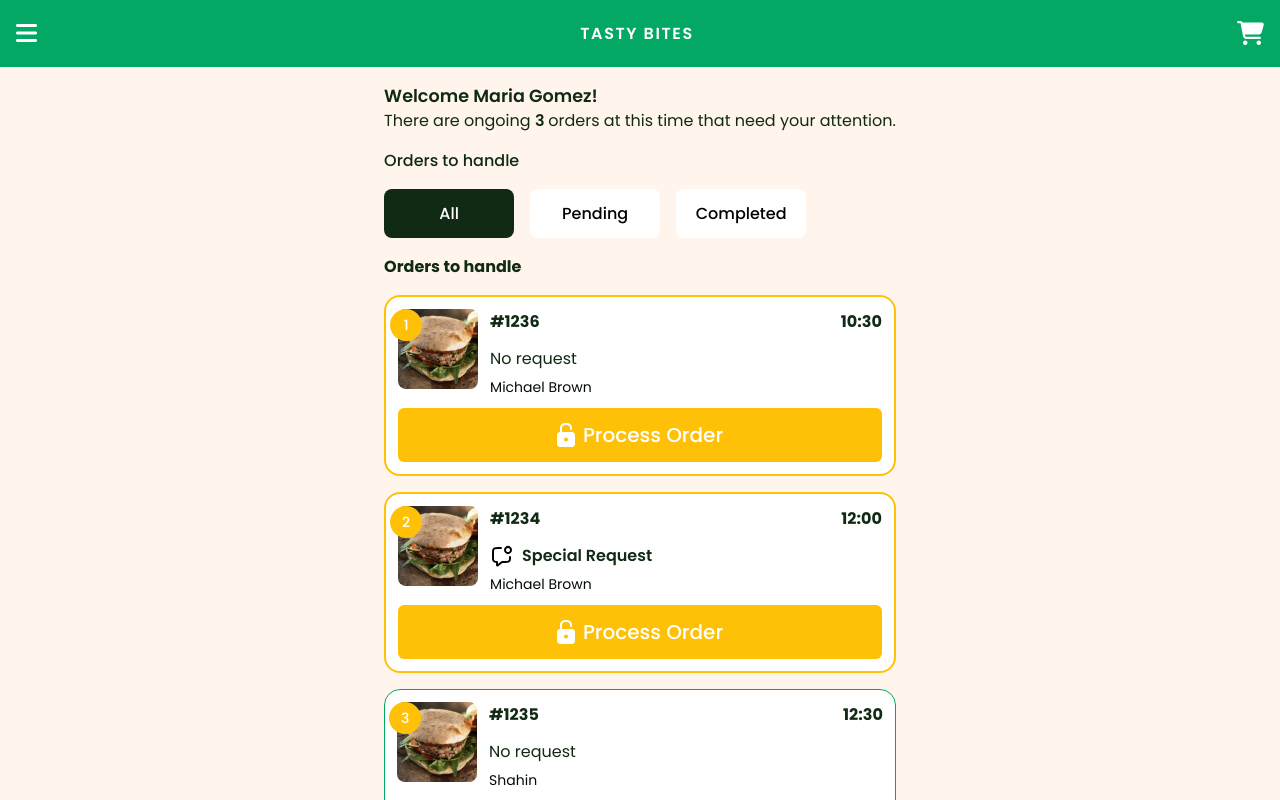
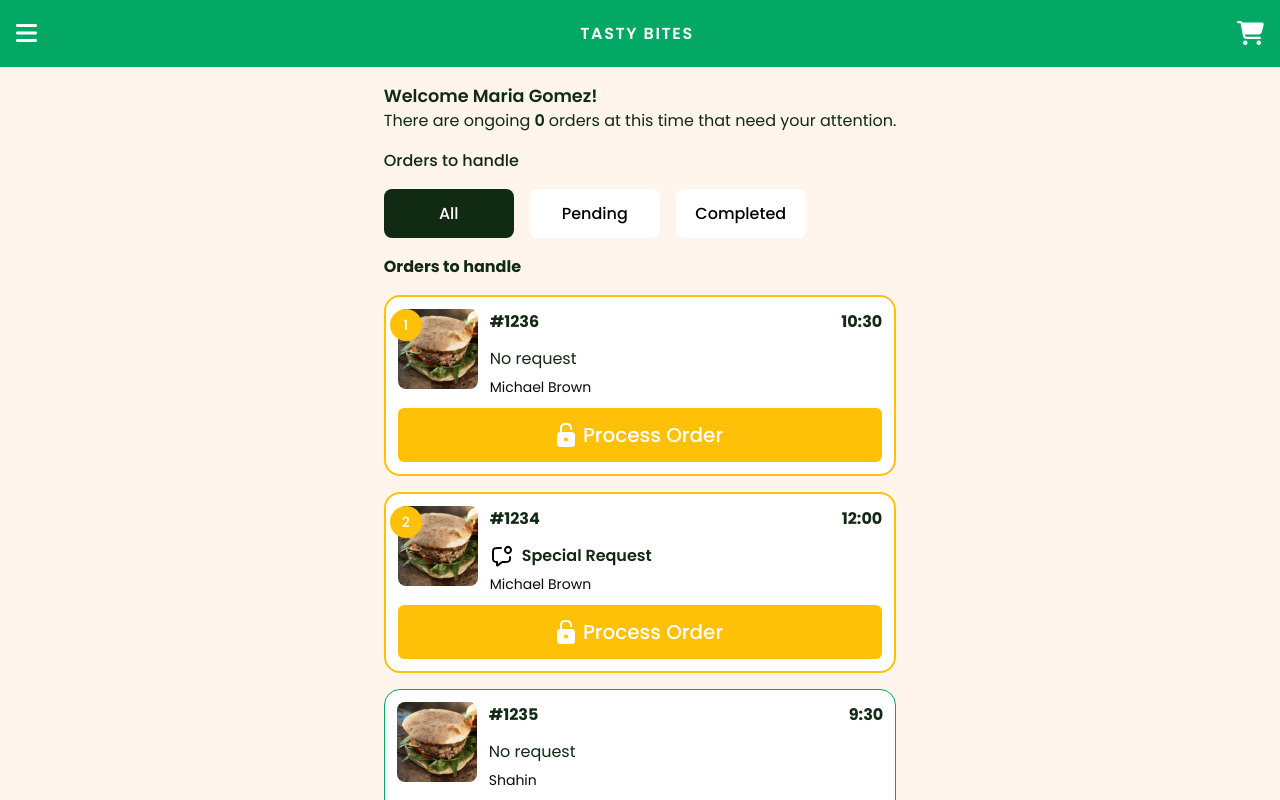
Before and after one commit to FirePants-TastyBites/frontend, a React (Vite) app: page /staff/orders in a window 1280 px wide. Shown: the top 800 px of the page. Built offline with nearby package versions, Linux system fonts and the light colour scheme.

Commit message:
Order sorting by time fixed

```diff
--- a/src/components/StaffOrdersCard/index.jsx
+++ b/src/components/StaffOrdersCard/index.jsx
@@ -19,7 +19,7 @@ const StaffOrdersCard = ({
       <header onClick={() => onOpenModal(id)}>
         <div className="image-container">
           <img src="/tuna.png" alt="Order Image" className="order-image" />
-          <strong className="priority">{priority}</strong>
+          {isPending && <strong className="priority">{priority}</strong>}
         </div>
 
         <section className="order-details-container">
--- a/src/pages/StaffOrders/index.jsx
+++ b/src/pages/StaffOrders/index.jsx
@@ -5,17 +5,27 @@ import StaffOrdersCard from "../../components/StaffOrdersCard";
 import OrderModal from "../../components/OrderModal";
 
 const prioritizeOrders = (orders) => {
-  return [...orders]
-    .sort(
-      (a, b) =>
-        new Date("2023/01/01 " + a.time) - new Date("2023/01/01 " + b.time)
-    )
-    .map((order, index) => ({
-      ...order,
-      priority: index + 1
-    }));
+  const pendingOrders = orders.filter((order) => order.status === "pending");
+  const completedOrders = orders.filter(
+    (order) => order.status === "completed" || order.status === "delivered"
+  );
+
+  pendingOrders.sort(
+    (a, b) =>
+      new Date("2023/01/01 " + a.time) - new Date("2023/01/01 " + b.time)
+  );
+  completedOrders.sort(
+    (a, b) =>
+      new Date("2023/01/01 " + a.time) - new Date("2023/01/01 " + b.time)
+  );
+
+  const prioritizedPendingOrders = pendingOrders.map((order, index) => ({
+    ...order,
+    priority: index + 1
+  }));
+
+  return [...prioritizedPendingOrders, ...completedOrders];
 };
-
 const initialOrders = [
   {
     id: "1234",
@@ -29,7 +39,7 @@ const initialOrders = [
   {
     id: "1235",
     totalAmount: 199,
-    time: "12:30",
+    time: "9:30",
     orderItems: ["Heavenly Tuna"],
     comment: "",
     status: "delivered",
@@ -72,10 +82,17 @@ const StaffOrdersPage = () => {
     setActiveTab(tab);
   };
 
-  const filteredOrders =
-    activeTab === "all"
-      ? orders
-      : orders.filter((order) => order.status === activeTab);
+  const filteredOrders = () => {
+    if (activeTab === "all") {
+      return orders;
+    } else if (activeTab === "pending") {
+      return orders.filter((order) => order.status === "pending");
+    } else {
+      return orders.filter(
+        (order) => order.status === "completed" || order.status === "delivered"
+      );
+    }
+  };
 
   const handleCloseModal = () => {
     setSelectedOrder(null);
@@ -106,8 +123,8 @@ const StaffOrdersPage = () => {
 
       <strong>Orders to handle</strong>
       <section className="orders-container">
-        {filteredOrders.length > 0 ? (
-          filteredOrders.map((order) => (
+        {filteredOrders().length > 0 ? (
+          filteredOrders().map((order) => (
             <StaffOrdersCard
               key={order.id}
               id={order.id}
@@ -115,7 +132,7 @@ const StaffOrdersPage = () => {
               status={order.status}
               userId={order.userId}
               comment={order.comment}
-              priority={order.priority}
+              priority={order.status === "pending" ? order.priority : undefined}
               onOpenModal={() => handleOpenModal(order.id)}
               onProcessOrder={handleProcessOrder}
             />
```
